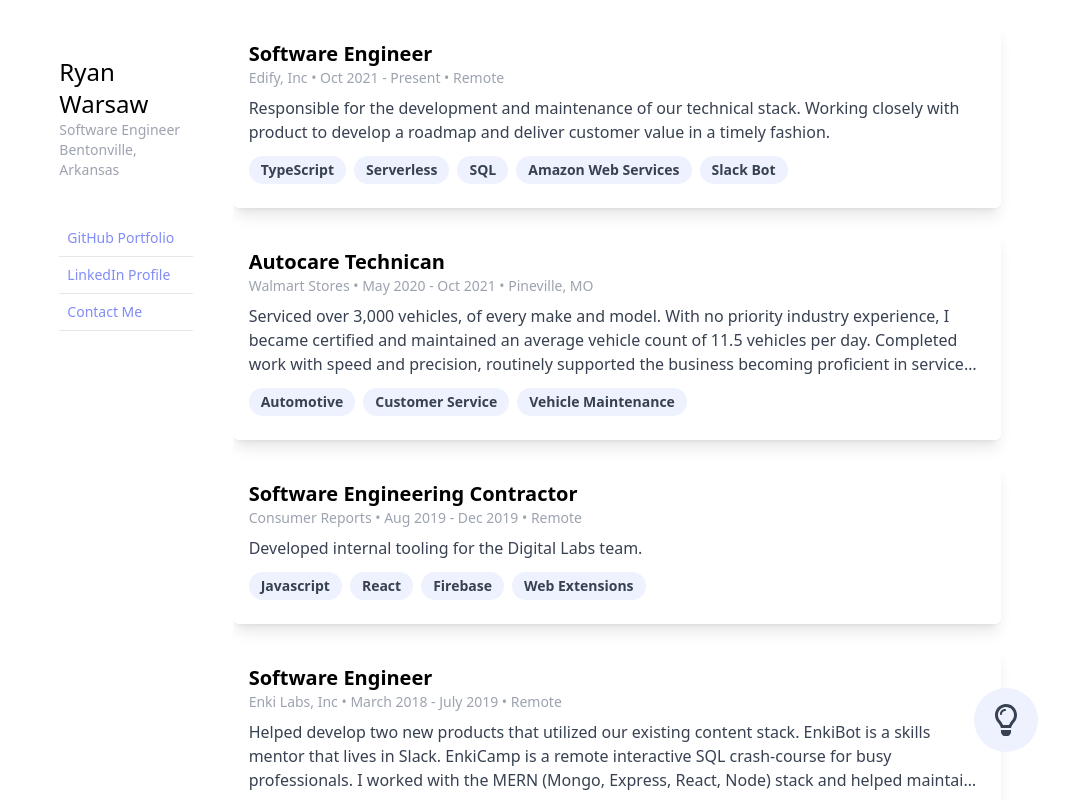
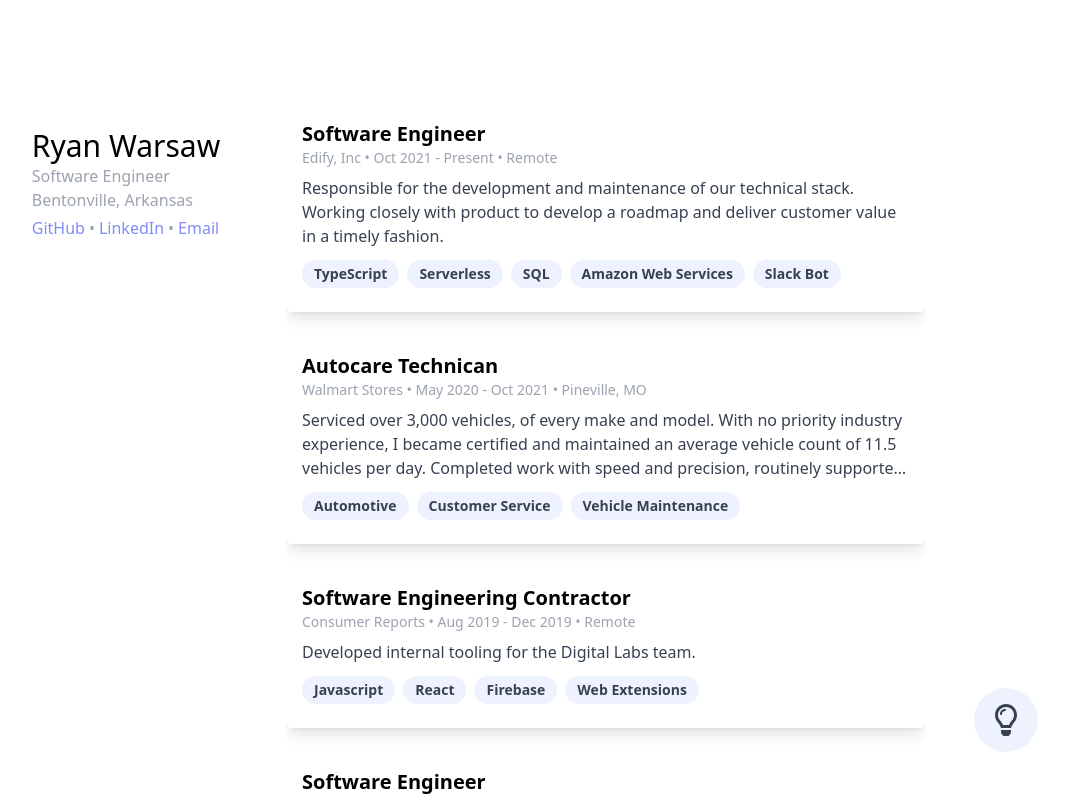
Before and after one commit to ryanwarsaw/ryanwarsaw.com, a Next.js app: page / in a window 1280 px wide. Shown: the whole page, without its empty margins (194-1263 px from the left). Built offline with nearby package versions, Linux system fonts and the light colour scheme.

Commit message:
Fix layout grid, hide the scrollbar

```diff
--- a/package.json
+++ b/package.json
@@ -13,7 +13,8 @@
     "@tailwindcss/line-clamp": "^0.4.0",
     "next": "12.1.6",
     "react": "18.1.0",
-    "react-dom": "18.1.0"
+    "react-dom": "18.1.0",
+    "tailwind-scrollbar-hide": "^1.1.7"
   },
   "devDependencies": {
     "@types/node": "17.0.36",
--- a/src/components/Card.tsx
+++ b/src/components/Card.tsx
@@ -5,7 +5,7 @@ import { Job } from "../misc/types";
 type Props = { job: Job };
 
 const Card = ({ job }: Props) => (
-  <div className="bg-white max-w-3xl dark:bg-slate-800 overflow-hidden rounded-md shadow-lg p-4 my-6">
+  <div className="bg-white max-w-4xl dark:bg-slate-800 overflow-hidden rounded-md shadow-lg p-4 my-6">
     <div className="flex justify-between">
       <div>
         <div className="font-bold text-xl dark:text-white">{job.title}</div>
@@ -27,7 +27,7 @@ const Card = ({ job }: Props) => (
       {job.description}
     </p>
 
-    <div className="pt-1">
+    <div className="pt-1 truncate">
       {job.tags?.map((tag) => (
         <span className="inline-block bg-indigo-50 dark:bg-indigo-700 rounded-full px-3 py-1 text-sm font-semibold text-gray-700 dark:text-white mr-2 mb-2">
           {tag}
--- a/src/pages/index.tsx
+++ b/src/pages/index.tsx
@@ -34,9 +34,9 @@ const Home: NextPage = () => {
         <link rel="icon" href="/favicon.ico" />
       </Head>
 
-      <main className="bg-white dark:bg-slate-900 grid grid-cols-6">
-        <div className="col-start-2 col-end-3 flex flex-col">
-          <div className="m-10 flex flex-col">
+      <main className="bg-white dark:bg-slate-900 grid grid-cols-8">
+        <div className="col-start-2 col-end-4 mt-4 pt-24 flex flex-col items-center">
+          <div className="flex flex-col">
             <Image
               src="/profile.jpeg"
               alt="Profile Picture"
@@ -44,35 +44,40 @@ const Home: NextPage = () => {
               unoptimized={true}
               width={200}
               height={200}
+              className="rounded-md"
             />
-            <div className="text-2xl pt-4 dark:text-white">Ryan Warsaw</div>
-            <span className="text-gray-400 text-sm">Software Engineer</span>
-            <span className="text-gray-400 text-sm">Bentonville, Arkansas</span>
-            <div className="flex flex-col pt-10">
+            <div className="text-3xl pt-4 dark:text-white">Ryan Warsaw</div>
+            <span className="text-gray-400 text-md">Software Engineer</span>
+            <span className="text-gray-400 text-md">Bentonville, Arkansas</span>
+            <div className="flex flex-row items-center">
               <a
                 href="https://github.com/ryanwarsaw"
-                className="p-2 text-sm text-indigo-400 border-b"
+                className="inline text-md text-indigo-400"
               >
-                GitHub Portfolio
+                GitHub
               </a>
+              <span className="p-1 text-gray-400">{"•"}</span>
               <a
                 href="https://www.linkedin.com/in/ryanwarsaw/"
-                className="p-2 text-sm text-indigo-400 border-b"
+                className="inline text-md text-indigo-400"
               >
-                LinkedIn Profile
+                LinkedIn
               </a>
+              <span className="p-1 text-gray-400">{"•"}</span>
               <a
                 href="mailto:me@ryanwarsaw.com"
-                className="p-2 border-b text-sm text-indigo-400"
+                className="inline text-md text-indigo-400"
               >
-                Contact Me
+                Email
               </a>
             </div>
           </div>
         </div>
-        <div className="col-start-3 col-end-7">
-          <div className="h-screen overflow-scroll flex-1 flex-col">
-            {resume?.length && resume.map((job) => <Card job={job} />)}
+        <div className="col-start-4 col-end-8">
+          <div>
+            <div className="h-screen overflow-scroll scrollbar-hide flex-1 flex-col pt-20">
+              {resume?.length && resume.map((job) => <Card job={job} />)}
+            </div>
           </div>
         </div>
         <FabButton />
--- a/tailwind.config.js
+++ b/tailwind.config.js
@@ -8,6 +8,7 @@ module.exports = {
     extend: {},
   },
   plugins: [
-    require('@tailwindcss/line-clamp'),
+    require("@tailwindcss/line-clamp"),
+    require("tailwind-scrollbar-hide"),
   ],
-}
+};
```
Also changed, not shown: 1 other file (tests, documents, lock files or other folders).
